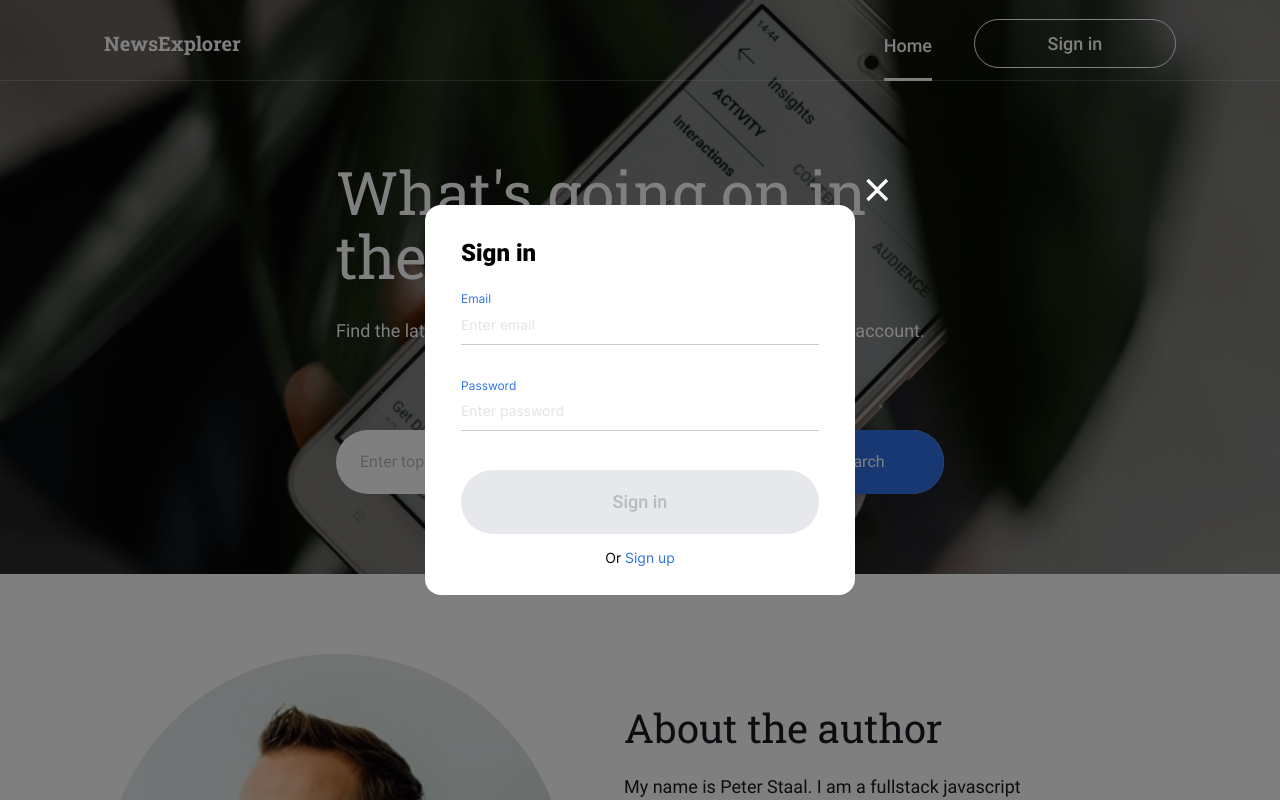
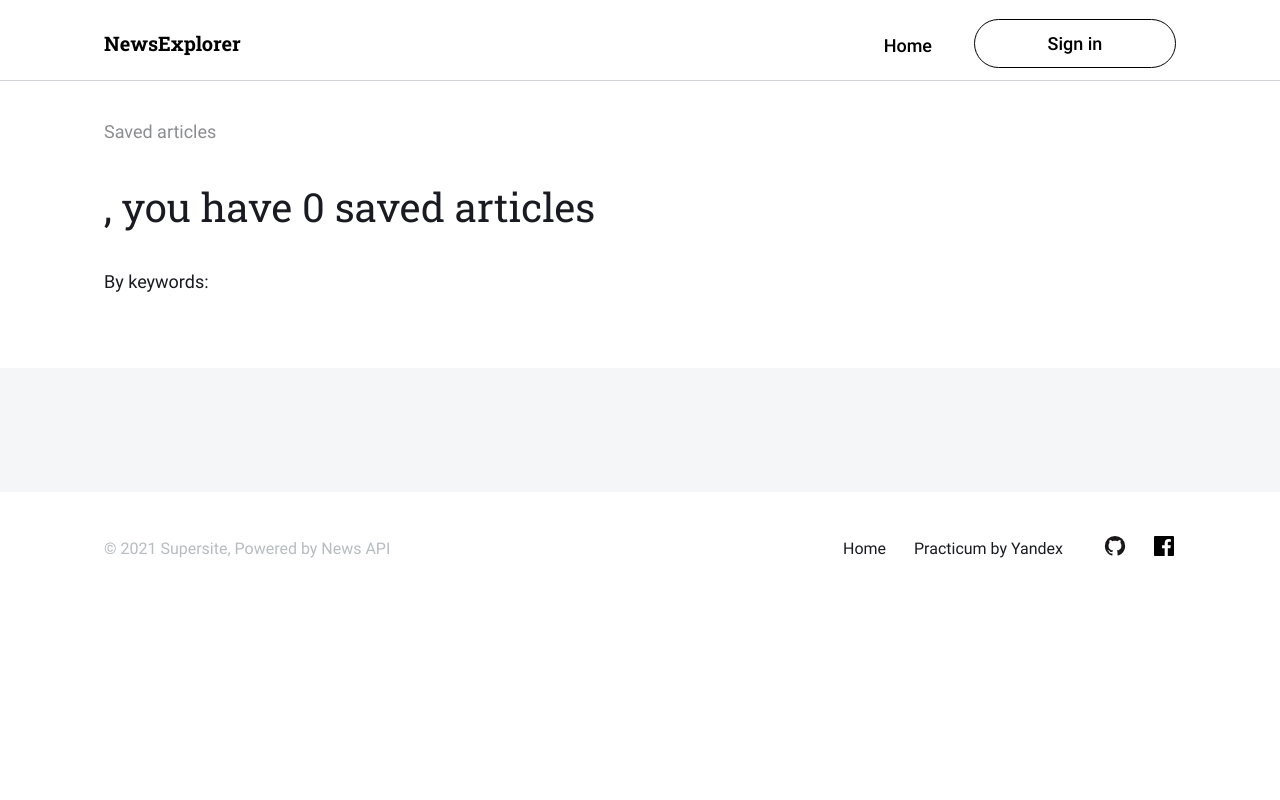
Before and after one commit to pstaal/frontend-news-explorer, a React (Create React App) app: page /saved-news in a window 1280 px wide. Before the commit this address led to /. Shown: the top 800 px of the page. Built offline with nearby package versions, Linux system fonts and the light colour scheme.

Commit message:
debugging

```diff
--- a/src/components/App/App.js
+++ b/src/components/App/App.js
@@ -21,6 +21,7 @@ function App() {
   const [currentUser, setCurrentUser] = React.useState({});
   const [articles, setArticles] = React.useState([]);
   const [signup, setSignup] = React.useState(false);
+  const [pageLoading, setPageLoading] = React.useState(true);
 
   React.useEffect(() => {
     verifyToken();
@@ -58,6 +59,7 @@ function App() {
         .verifyJWT(storedToken)
         .then((res) => {
           setIsLoggedIn(true);
+          setPageLoading(false);
           setCurrentUser(res.data);
         })
         .catch((err) => {
@@ -168,7 +170,7 @@ function App() {
           <Route
             path="/saved-news"
             element={
-              <ProtectedRoute openModal={openModal} isLoggedIn={isLoggedIn}>
+              <ProtectedRoute openModal={openModal} isLoggedIn={isLoggedIn} pageLoading={pageLoading}>
                 <SavedNewsHeader articles={articles} />
                 <SavedNews deleteCard={deleteCard} articles={articles} />
               </ProtectedRoute>
--- a/src/components/ProtectedRoute/ProtectedRoute.js
+++ b/src/components/ProtectedRoute/ProtectedRoute.js
@@ -1,13 +1,17 @@
 // ProtectedRoute.js
 
 import React from "react";
-import { Navigate } from "react-router-dom";
+import { useNavigate } from "react-router-dom";
 
-function ProtectedRoute({ isLoggedIn, children, openModal }) {
-  if (!isLoggedIn) {
-    openModal();
-    return <Navigate to={"/"} />;
-  }
+function ProtectedRoute({ isLoggedIn, children, openModal, pageLoading}) {
+  const navigate = useNavigate();
+  React.useEffect(() => {
+    if (!isLoggedIn && !pageLoading) {
+      openModal();
+      navigate('/');
+    }
+  }, [isLoggedIn, openModal, pageLoading]);
+
   return children;
 }
 
```
